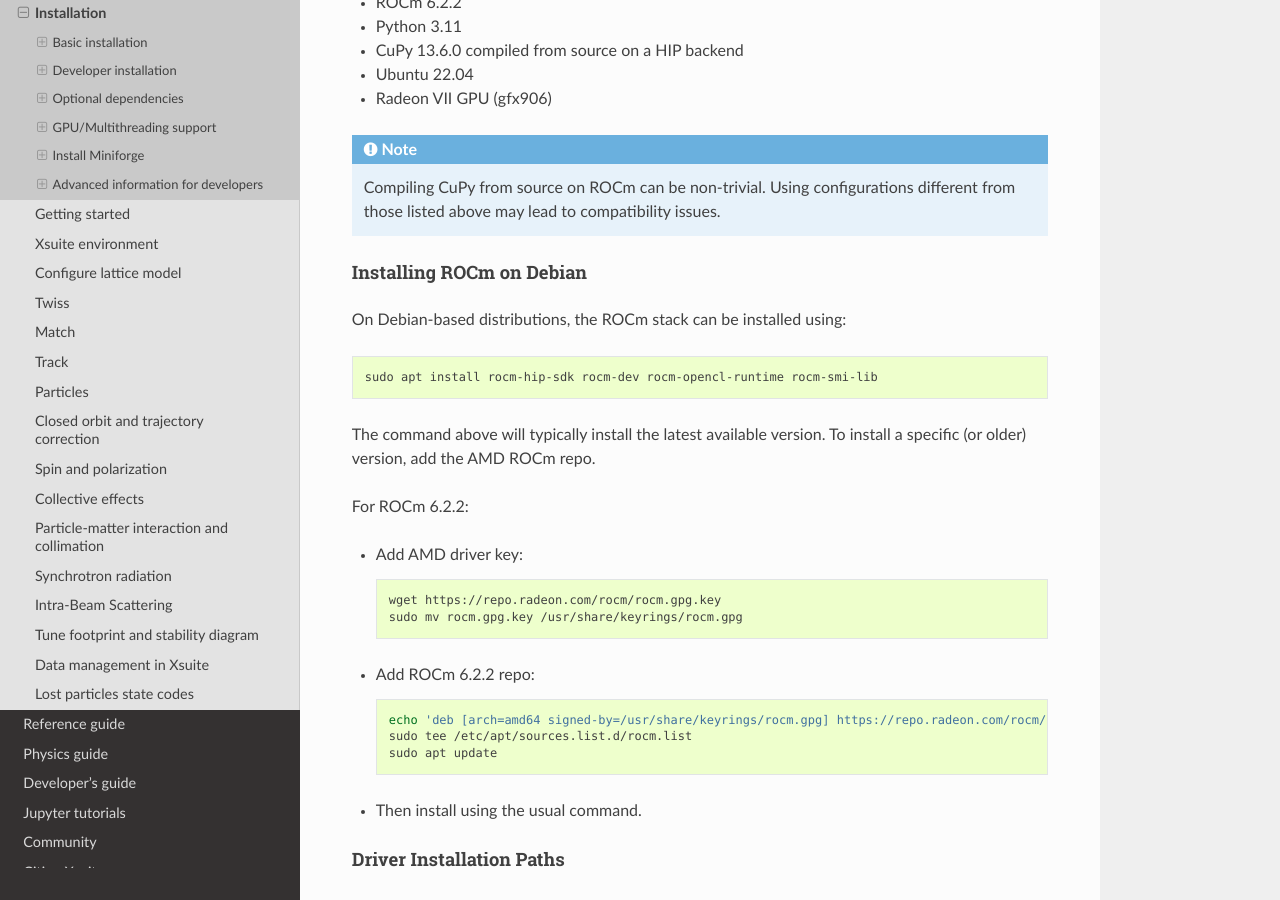
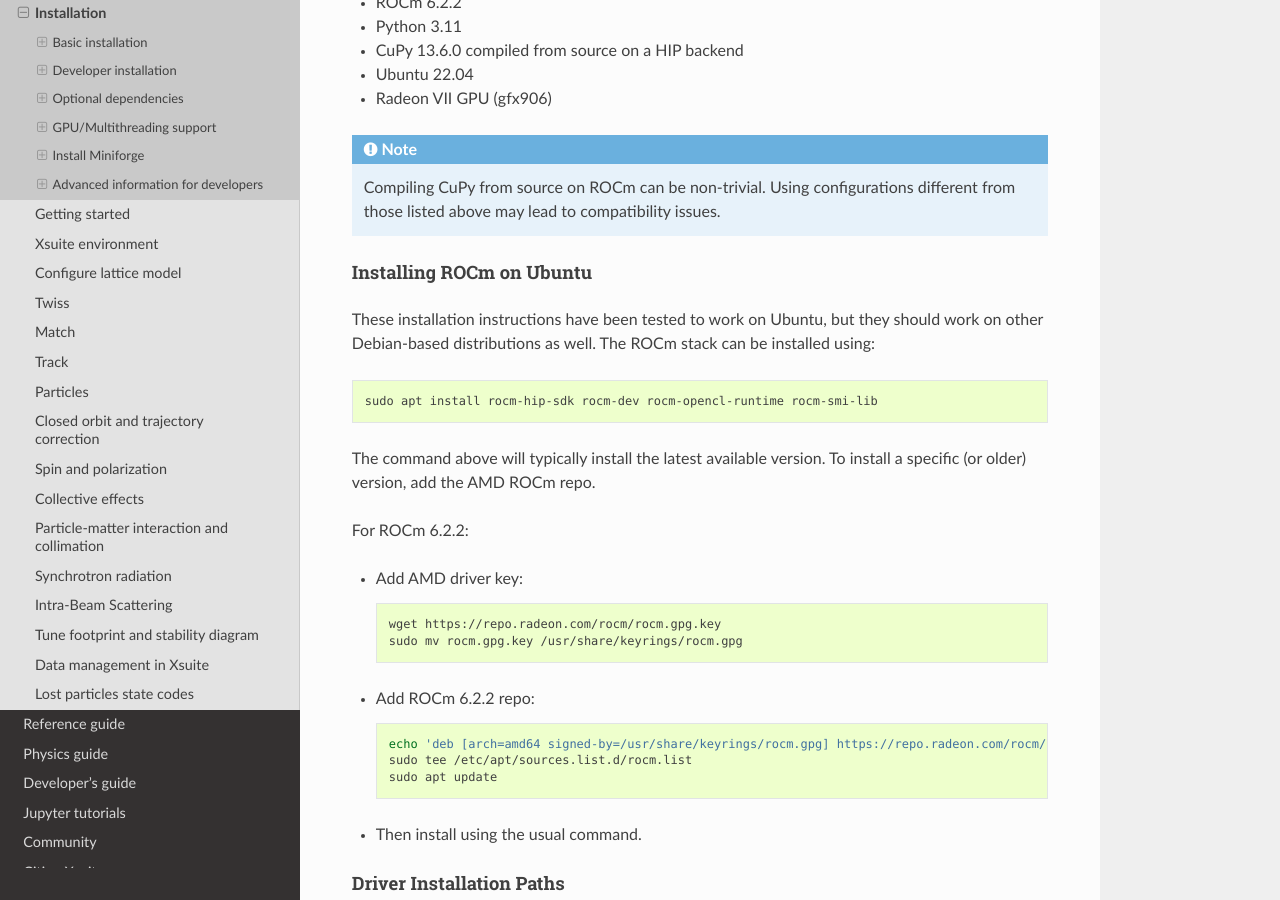
Before and after one commit to xsuite/xsuite, a Sphinx documentation site: the page built from docs/installation.rst, in a window 1280 px wide and 900 px high, scrolled down 4616 px. Built offline with Sphinx 7.4.7 and the Read the Docs theme 3.1.0, drawn with Linux system fonts in a browser that asks for light colours; pages that are not in the unit, such as notebooks, are missing from menus; the version number could not be read and is left out.

Commit message:
Switch out Debian for Ubuntu

```diff
--- a/docs/installation.rst
+++ b/docs/installation.rst
@@ -215,10 +215,10 @@
    Compiling CuPy from source on ROCm can be non-trivial.
    Using configurations different from those listed above may lead to compatibility issues.
 
-Installing ROCm on Debian
+Installing ROCm on Ubuntu
 ~~~~~~~~~~~~~~~~~~~~~~~~~
 
-On Debian-based distributions, the ROCm stack can be installed using:
+These installation instructions have been tested to work on Ubuntu, but they should work on other Debian-based distributions as well. The ROCm stack can be installed using:
 
 .. code-block:: bash
 
```
